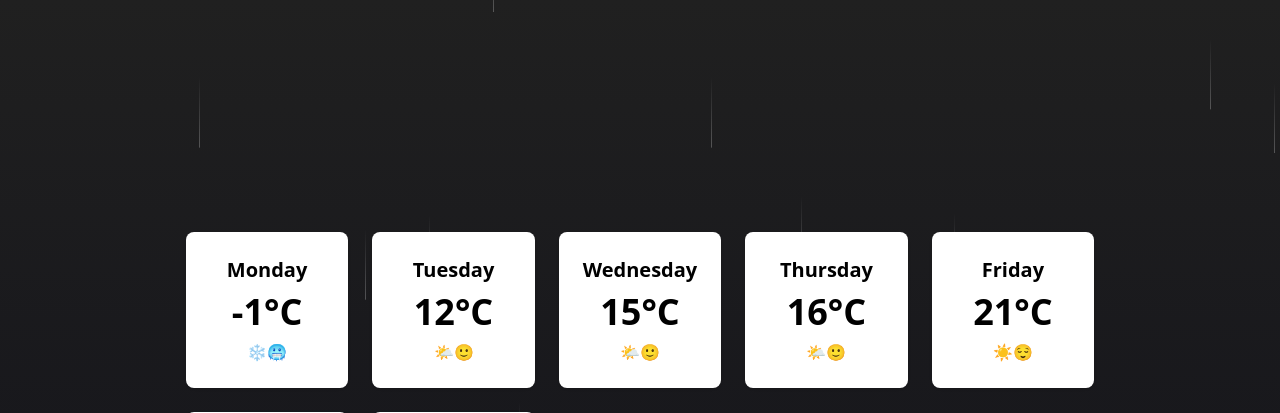
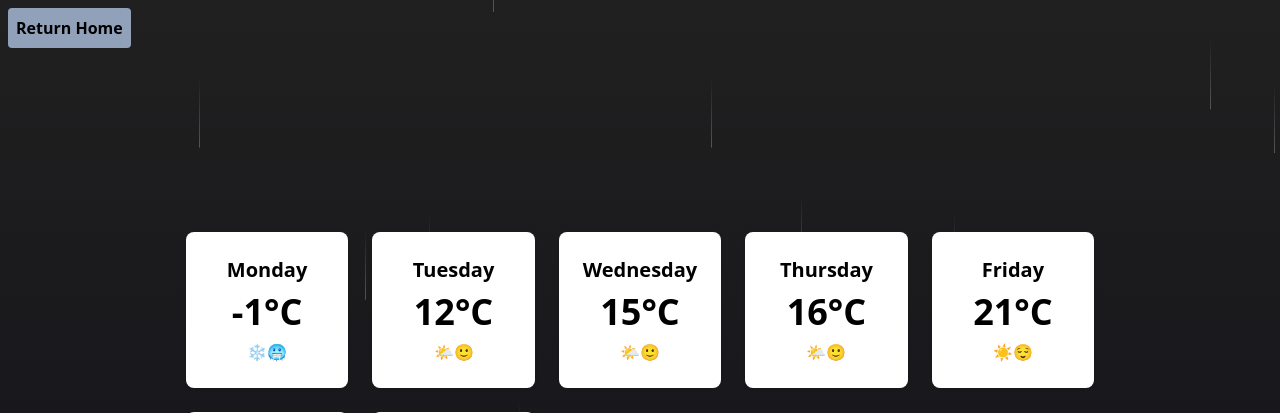
Before and after one commit to pejisean/AD-Task-1, a PHP site: page /page/index.php in a window 1280 px wide; the page is wider, and only the part inside the window is pictured. Shown: the top 413 px of that part. Run offline with PHP 8.4, Linux system fonts and the light colour scheme.

Commit message:
feat - added button that links back to home page

```diff
--- a/page/index.php
+++ b/page/index.php
@@ -11,6 +11,9 @@
 <body>
     <div class="rain front-row pointer-events-none">
     </div>
+    <a href="../index.php" class="fixed top-0 left-[-30] ml-2 mt-2 bg-slate-400 hover:bg-slate-500 font-bold py-2 px-2 inline-block text-center rounded fade-in">
+            Return Home
+    </a>
     <div class="min-h-screen flex items-center justify-center">
         <div class="grid grid-cols-5 gap-6 p-8 justify-center">
             <?php
```
